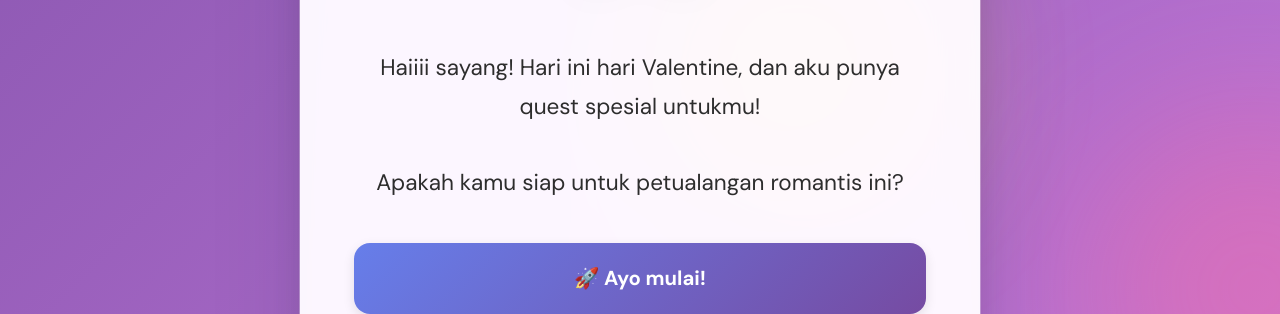
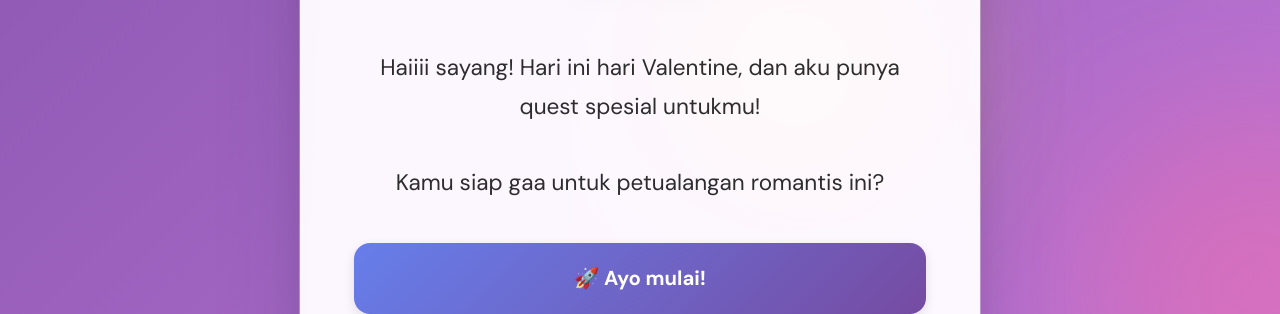
Before and after one commit to MuzakiProject/untuk-kesayangan-aku-jesika, a plain HTML site: page index.html in a window 1280 px wide. Shown: the part 486-800 px from the top of the page. Drawn offline with nearby package versions, Linux system fonts and the light colour scheme.

Commit message:
Update romantic adventure prompt text

```diff
--- a/index.html
+++ b/index.html
@@ -30,7 +30,7 @@
             <div class="question">
                 Haiiii sayang! Hari ini hari Valentine, dan aku punya quest spesial untukmu!
                 <br><br>
-                Apakah kamu siap untuk petualangan romantis ini?
+                Kamu siap gaa untuk petualangan romantis ini?
             </div>
             <div class="button-group">
                 <button class="btn btn-choice" onclick="nextStage(2)"><span>🚀 Ayo mulai!</span></button>
```
